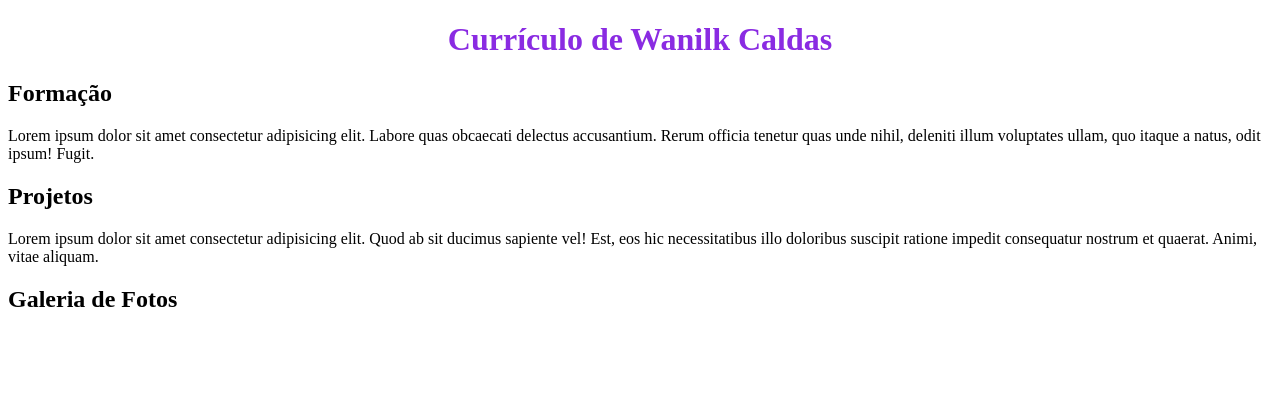
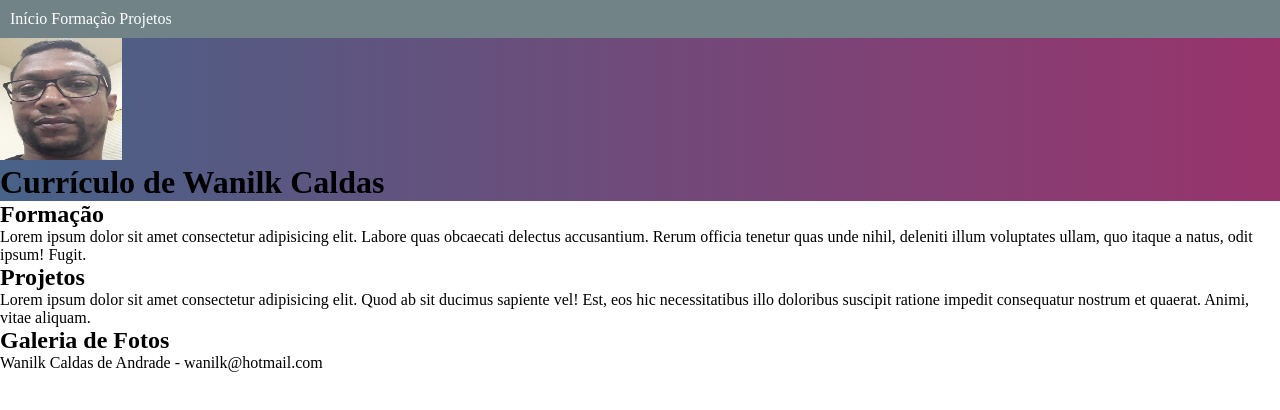
Before and after one commit to wanilk/curriculo, a plain HTML site: page index.html in a window 1280 px wide. Drawn offline with Linux system fonts and the light colour scheme.

Commit message:
implementando estilo de cabeçalho

```diff
--- /dev/null
+++ b/estilo.css
@@ -0,0 +1,23 @@
+*{
+    padding: 0;
+    margin: 0;
+}
+
+.menu{
+    background-color: #718387;
+    padding: 10px;
+}
+
+.link{
+    color: white;
+    text-decoration: none;
+}
+
+.link:hover{
+    background-color: blueviolet;
+}
+
+.cabecalho{
+    background-color: #98336c;
+    background: linear-gradient(90deg, #486288 0%, #98336C 100%);
+}
--- a/index.html
+++ b/index.html
@@ -1,22 +1,43 @@
 <!DOCTYPE html>
+
 <html lang="pt-BR">
+
     <head>
         <meta charset="utf-8">
         <title>Currículo de Wanilk Caldas</title>
-        <style>
-            .titulo{
-                color: blueviolet;
-                text-align: center;
-            }
-        </style>
+        <link rel="stylesheet" href="estilo.css">
+
     </head>
+
     <body>
+
+        <header>
+
+            <nav class="menu">
+                <a href="#" class="link" title="ir para o início"> Início</a>
+                <a href="#" class="link" title="ir pra a formação"> Formação</a>
+                <a href="#" class="link" title="ir para os projetos"> Projetos</a>
+            </nav>
+
+            <div class="cabecalho">
+                <img src="wanilk.jpeg" alt="foto de Wanilk Caldas" height="122" width="122">
                 <h1 class="titulo">Currículo de Wanilk Caldas</h1>
+            </div>
+
+        </header>
+
+        <main>
             <h2>Formação</h2>
             <p>Lorem ipsum dolor sit amet consectetur adipisicing elit. Labore quas obcaecati delectus accusantium. Rerum officia tenetur quas unde nihil, deleniti illum voluptates ullam, quo itaque a natus, odit ipsum! Fugit.</p>
             <h2>Projetos</h2>
             <p>Lorem ipsum dolor sit amet consectetur adipisicing elit. Quod ab sit ducimus sapiente vel! Est, eos hic necessitatibus illo doloribus suscipit ratione impedit consequatur nostrum et quaerat. Animi, vitae aliquam.</p>
             <h2>Galeria de Fotos</h2>
+        </main>
+
+        <footer>
+            Wanilk Caldas de Andrade - wanilk@hotmail.com
+        </footer>
+
     </body>
 
 </html>
```
Also changed, not shown: wanilk.jpeg (added). Lines whose indentation alone changed are shown as unchanged.
